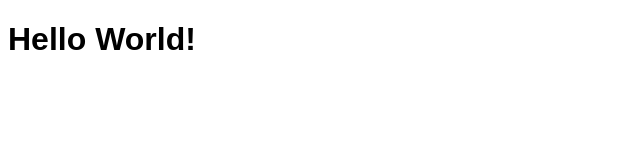
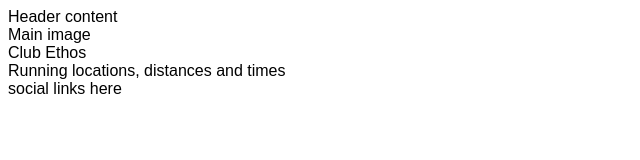
Before and after one commit to staman1702/love-running, a plain HTML site: page index.html in a window 1280 px wide. Shown: the whole page, without its empty margins (0-640 px from the left). Drawn offline with Linux system fonts and the light colour scheme.

Commit message:
Add core structure for home page

```diff
--- a/index.html
+++ b/index.html
@@ -12,7 +12,19 @@
 </head>
 
 <body>
-    <h1>Hello World!</h1>
+    <header>Header content</header>
+    <section>
+        Main image
+    </section>
+    <section>
+        Club Ethos
+    </section>
+    <section>
+        Running locations, distances and times
+    </section>
+    <footer>
+        social links here
+    </footer>
 </body>
 
 </html>
```
